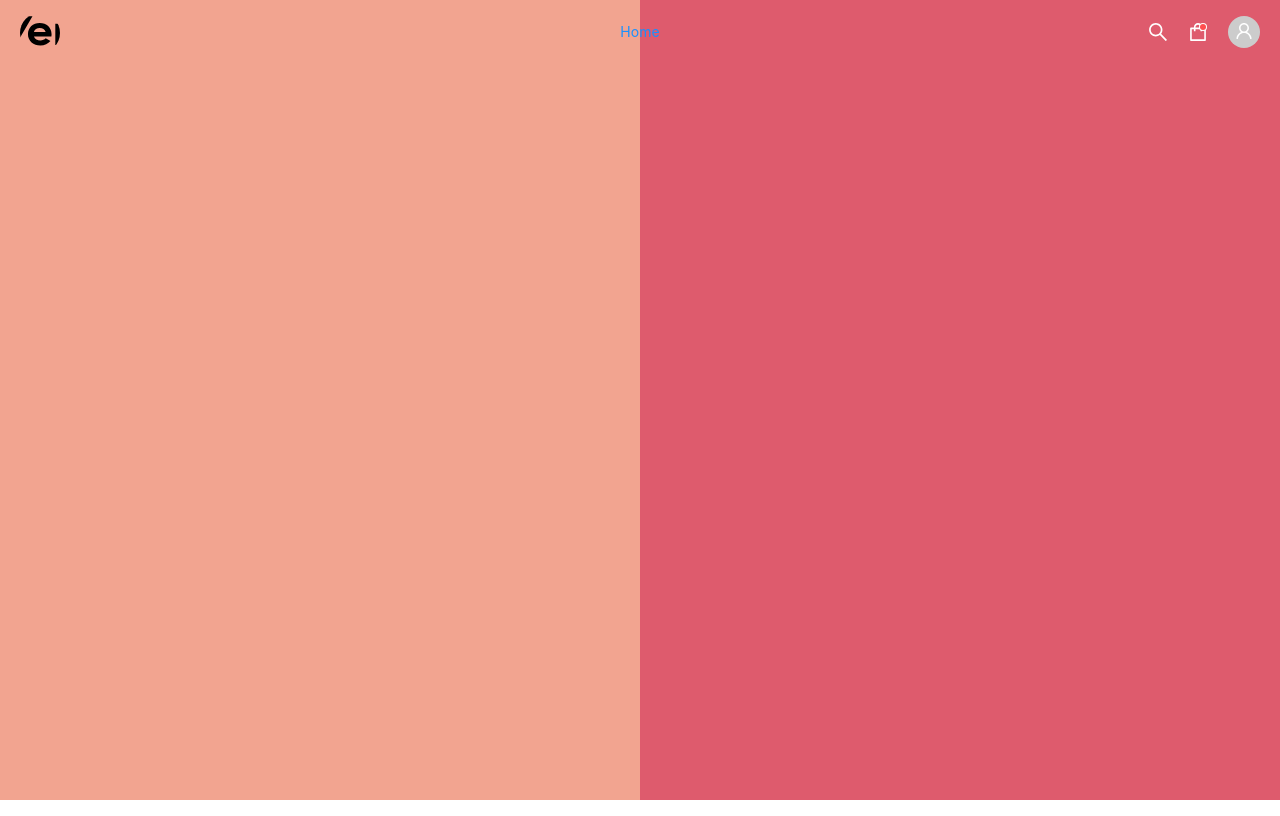
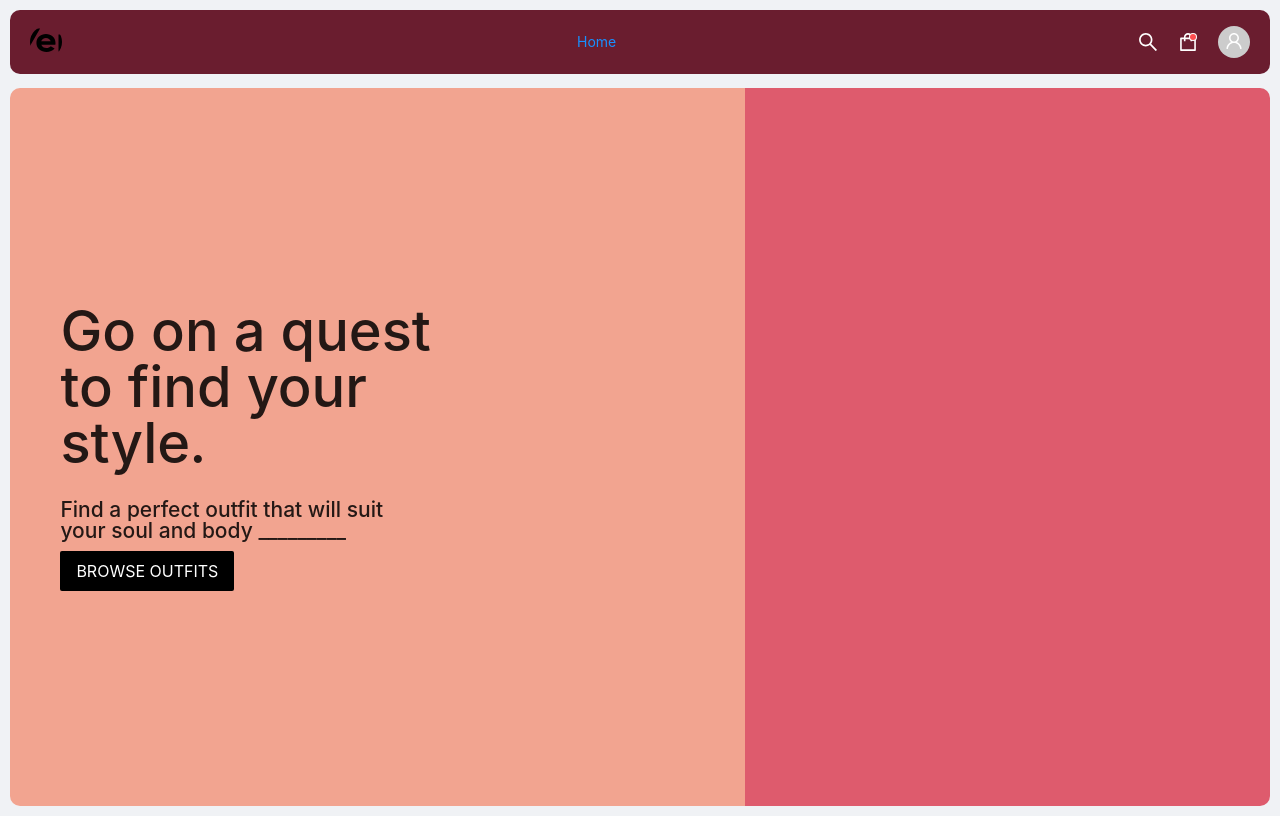
Before and after one commit to sourceKing/queststore, a Next.js app: page / in a window 1280 px wide. Built offline with nearby package versions, Linux system fonts and the light colour scheme.

Commit message:
Refactored index page

```diff
--- a/components/LayoutHOC.js
+++ b/components/LayoutHOC.js
@@ -16,12 +16,12 @@ import { useRouter } from 'next/router';
 const { Content, Header } = Layout;
 const { Option } = Select;
 
-// funcion Comp for menu navigation
+// function Comp for menu navigation
 function Navigation() {
    // const [menuItem, setMenuItem] = useState('/');
    const router = useRouter();
    const {query, pathname} = router;
-   console.log(pathname, query);
+   // console.log(pathname, query);
 
   const onChange = (value) => {
     router.push(value);
@@ -83,9 +83,6 @@ function UserNavigation() {
 }
 
 function BaseLayout(MyPage) {
-   if (MyPage.getInitialProps) {
-      MyPage.getInitialProps();
-   }
 
    return class extends Component {
 
@@ -97,21 +94,36 @@ function BaseLayout(MyPage) {
                   margin: 0,
                   marginBottom: 4,
                   // borderBottom: '1p solid grey',
-                  position: "fixed",
-                  zIndex: 1,
+                  // position: "fixed",
+                  // zIndex: 1,
                   width: "100%",
+                  height: "auto",
                   backgroundColor: 'transparent',
+                  padding: 10,
                   // borderBottom: '2px solid black'
                }}>
                   <Row gutter={0} style={{
                      margin: 0,
                      padding: 0,
-                     height: '100%'
+                     height: 64,
+                     width: '100%',
+                     backgroundColor: '#6a1d2f',
+                     borderRadius: 10,
                   }}>
-                     <Col xs={{span: 8}} sm={{span: 8}} md={{span: 8}} lg={{span: 8}}>
-                       <Avatar src="/vercel.svg" size="large" style={{marginLeft: 20}} />
+                     <Col xs={{span: 8}} sm={{span: 8}} md={{span: 8}} lg={{span: 8}} style={{
+                        margin: 0,
+                        display: "flex",
+                        flexFlow: "column",
+                        alignItems: "flex-start",
+                        justifyContent: "center",
+                     }}>
+                       <Avatar src="/vercel.svg" size="default" style={{marginLeft: 20}} />
                      </Col>
-                     <Col xs={{span: 8}} sm={{span: 8}} md={{span: 8}} lg={{span: 8}} style={{textAlign: "center"}}>
+                     <Col xs={{span: 8}} sm={{span: 8}} md={{span: 8}} lg={{span: 8}} style={{
+                        display: "flex",
+                        alignItems: "center",
+                        justifyContent: "center",
+                     }}>
                         <Navigation />
                      </Col>
                      <Col xs={{span: 8}} sm={{span: 8}} md={{span: 8}} lg={{span: 8}} style={{
--- a/pages/_app.js
+++ b/pages/_app.js
@@ -1,9 +1,15 @@
 import { useRouter } from 'next/router';
+import '../styles/style.css';
 import 'antd/dist/antd.min.css';
 
 function MyApp({ Component, pageProps }) {
   const router = useRouter();
-  return <Component {...pageProps} {...router} />
+  return (
+    <>
+      <meta name="viewport" content="width=device-width, initial-scale=1, shrink-to-fit=no" />
+      <Component {...pageProps} {...router} />
+    </>
+  );
 }
 
 export default MyApp
--- a/pages/index.js
+++ b/pages/index.js
@@ -35,14 +35,55 @@ const QuestHome = () => {
    // }
 
   return (
-    <Row style={{margin: 0, padding: 0, height: '100%'}}>
-      <Col xs={{span: 24}} sm={{span: 24}} md={{span: 12}} lg={{span: 12}} style={{height: '100%', backgroundColor: "#f2a490"}}>
+    <Row style={{
+       margin: 0,
+       padding: 0,
+       width: '100%',
+       height: '100%',
+       padding: "0 10px 10px 10px",
+   }}>
+      <Col xs={{span: 24}} sm={{span: 24}} md={{span: 14}} lg={{span: 14}} style={{
+         height: '100%',
+         backgroundColor: "#f2a490",
+         padding: '0 4%',
+         borderTopLeftRadius: 10,
+         borderBottomLeftRadius: 10,
+         display: 'flex',
+         flexFlow: 'column',
+         alignItems: 'flex-start',
+         justifyContent: 'center',
+      }}>
         {/* <HeroSlider prods={heroProds} beforeChange={this.onSliderChange} /> */}
+         <h1 className="hero-tittle">Go on a quest <br/>to find your style.</h1>
+         <h3 className="hero-text">Find a perfect outfit that will suit<br/> your soul and body _________</h3>
+         <Button type="link" size="large" style={{backgroundColor: '#000', color: '#fff'}}>BROWSE OUTFITS</Button>
+      </Col>
+      <Col xs={{span: 24}} sm={{span: 24}} md={{span: 10}} lg={{span: 10}} style={{
+         height: '100%',
+         backgroundColor: "#de5b6d",
+         borderTopRightRadius: 10,
+         borderBottomRightRadius: 10,
+      }}>
 
       </Col>
-      <Col xs={{span: 24}} sm={{span: 24}} md={{span: 12}} lg={{span: 12}} style={{height: '100%', backgroundColor: "#de5b6d"}}>
-
-      </Col>
+      <style jsx>{`
+         .hero-tittle {
+            width: 450px;
+            font-size: 4em;
+            font-family: serif, sans-serif,
+            font-weight: bolder;
+            text-align: left;
+            line-height: 1em;
+         }
+         .hero-text {
+            width: 400px;
+            font-size: 1.5em;
+            font-family: serif, sans-serif,
+            font-weight: bolder;
+            text-align: left;
+            line-height: 1em;
+         }
+      `}</style>
     </Row>
   )
 }
--- a/pages/outfits.js
+++ b/pages/outfits.js
@@ -138,7 +138,7 @@ function QuestStore() {
          <Row gutter={0} style={{
             margin: 0,
             padding: 0,
-            height: '100%'
+            height: '100%',
          }}>
             <Col span={24} style={{height: '100%', backgroundColor: '#eee'}}>
                <Carousel autoplay={false} draggable accessibility={true} style={{height: '100%'}} afterChange={onChange} slidesToShow={slidesToShow} centerPadding='30px' centerMode={true}>
--- /dev/null
+++ b/styles/style.css
@@ -0,0 +1,9 @@
+html {
+  font-size: 2vw;
+}
+
+@media screen and (min-width: 50em) {
+  html {
+    font-size: 2vw;
+  }
+}
```
